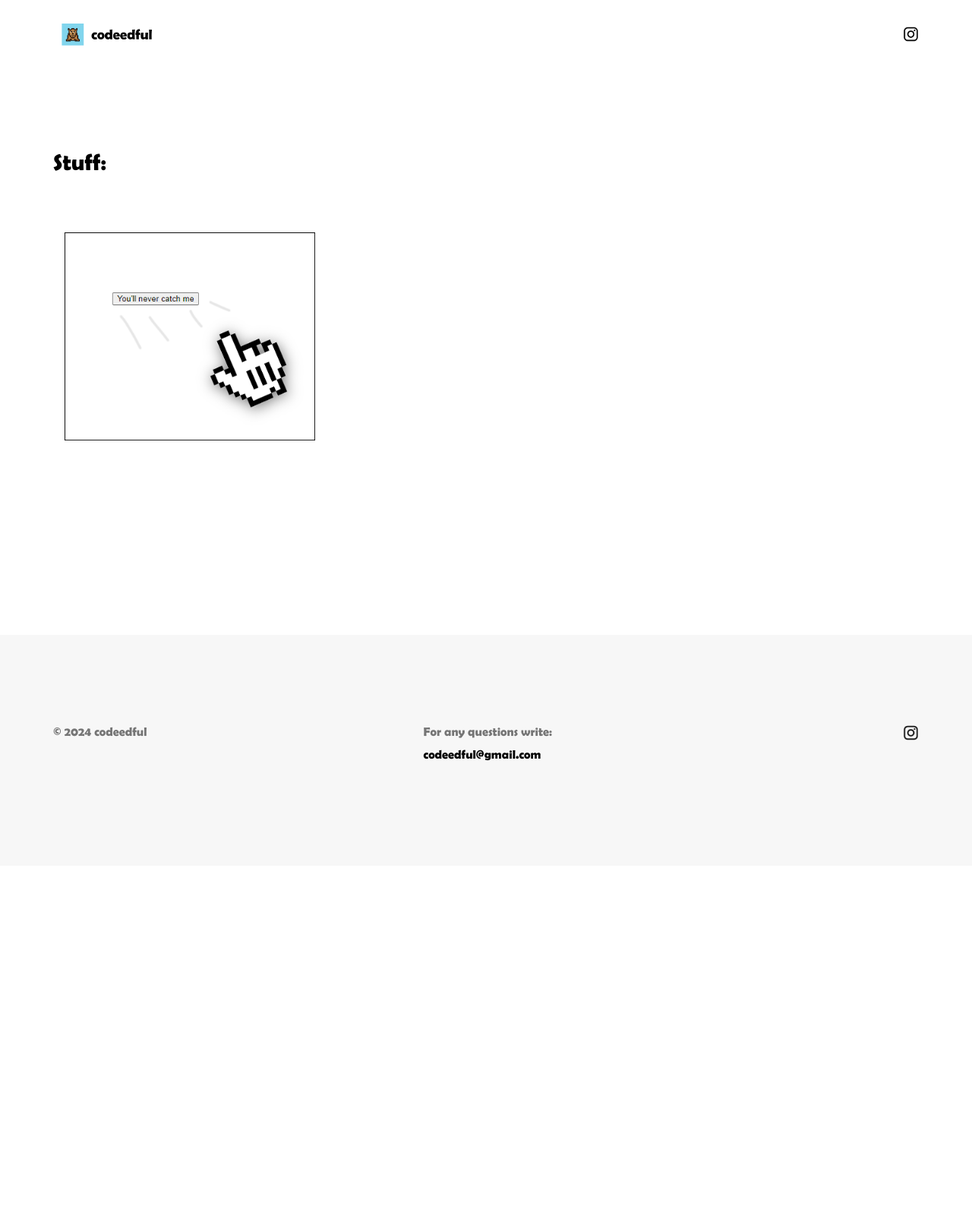
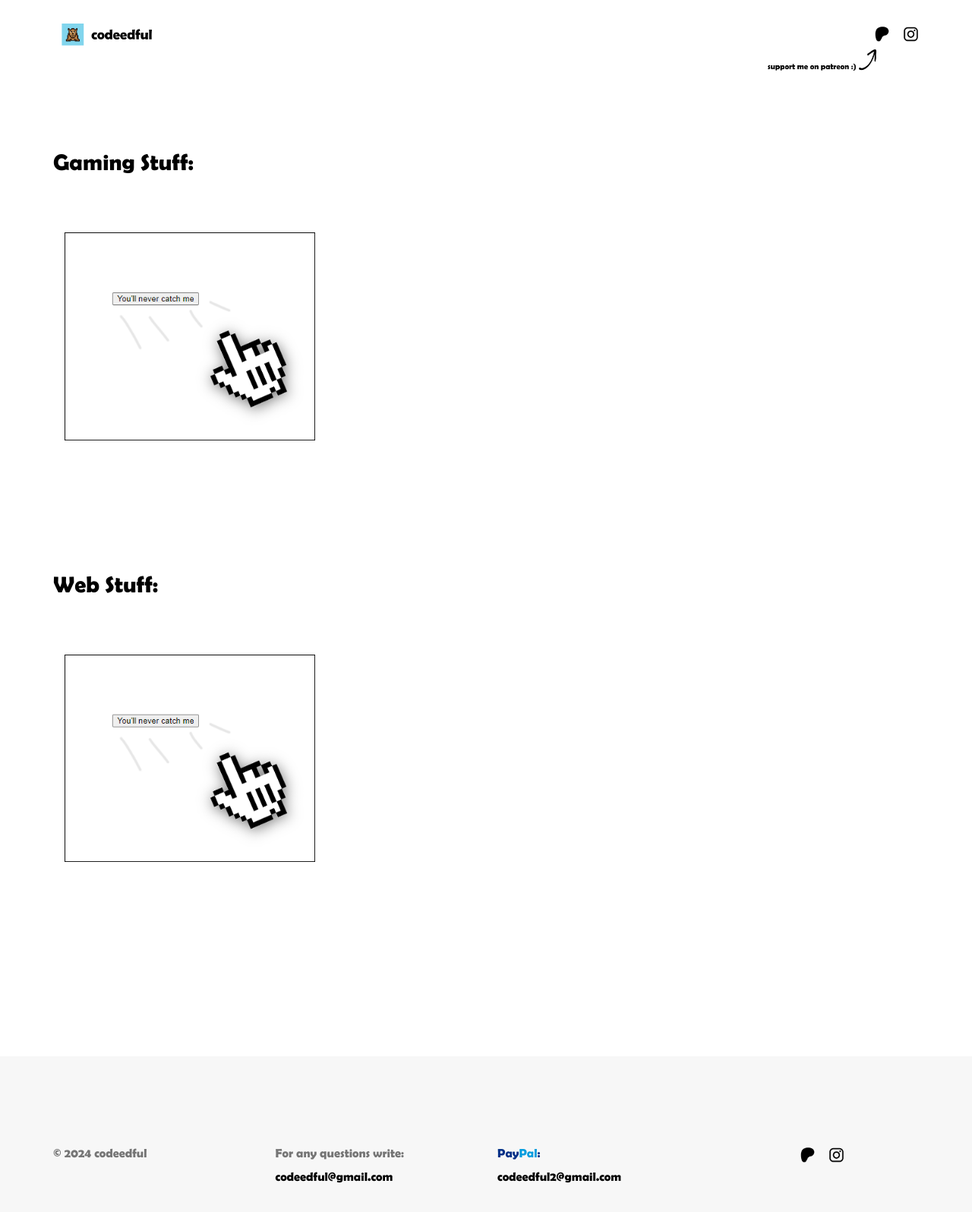
Before and after one commit to wabys32/codeedful, a plain HTML site: page index.html in a window 1280 px wide. Shown: the whole page at 76% size. Before the commit the page ends 1140 px from the top, so only its background shows below. Drawn offline with Linux system fonts and the light colour scheme.

Commit message:
Update index.html

```diff
--- a/index.html
+++ b/index.html
@@ -42,11 +42,17 @@
 
 				<div class="row">
 					<div class="col-sm-2 col-xs-2">
-						<img src="images/logo2.png" alt="logo" id="logo1">
+						<img src="images/logo2.png" alt="logo" id="logo1" draggable="false">
 					</div>
 					<div class="col-xs-10 text-right fh5co-top-social">
 						<ul class="gtco-social">
+							<li><img src="images/pat.png" alt="patreon" style="width: 21px;" onclick="goToLink('https://patreon.com/codeedful')" id="image_link"></li>
+						</ul>
+						<ul class="gtco-social">
 							<li><img src="images/ins.png" alt="instagram" style="width: 21px;" onclick="goToLink('https://www.instagram.com/codeedful?igsh=MWhhOGt4bWJuaWtiaA%3D%3D&utm_source=qr')" id="image_link"></li>
+						</ul>
+						<ul>
+							<img src="images/support2.png" alt="support me on patreon" style="height: 35px; position: absolute; right: 70px;" draggable="false" id="image_link" onclick="goToLink('https://patreon.com/codeedful')">
 						</ul>
 					</div>
 				</div>
@@ -58,13 +64,32 @@
 			<div class="container">
 				<div class="row row-pb-md">
 					<div class="col-md-7">
-
+						<!--Empty row-->
 					</div>
 				</div>
 
 				<div class="row row-pb-md">
 					<div class="col-md-7">
-						<h2 style="font-family: font3, sans-serif;">Stuff: </h2>
+						<h2 style="font-family: font3, sans-serif;">Gaming Stuff: </h2>
+					</div>
+				</div>
+				<div class="row row-pb-md">
+					<div class="col-md-4 col-sm-4 col-xs-6 fh5co-project animate-box">
+						<a href="https://button-tag.vercel.app/" target="_blank"><img src="images/banner1.png" alt="" class="img-responsive">
+							<h3>Button tag</h3>
+						</a>
+					</div>
+				</div>
+
+				<div class="row row-pb-md">
+					<div class="col-md-7">
+						<!--Empty row-->
+					</div>
+				</div>
+
+				<div class="row row-pb-md">
+					<div class="col-md-7">
+						<h2 style="font-family: font3, sans-serif;">Web Stuff: </h2>
 					</div>
 				</div>
 				<!--Default banner size: 410x340-->
@@ -82,7 +107,7 @@
 		<footer id="fh5co-footer">
 			<div class="container">
 				<div class="row">
-					<div class="col-md-4">
+					<div class="col-md-2 col-md-push">
 						<div class="fh5co-footer-widget" id="copyright_text">
 							<p id="copyright_text"></p>
 						</div>
@@ -92,8 +117,16 @@
 							<p>For any questions write:<br> <a href="mailto:codeedful@gmail.com">codeedful@gmail.com</a></p>
 						</div>
 					</div>
-					<div class="col-md-4 col-md-push-1">
+					<div class="col-md-3 col-md-push-1">
+						<div class="fh5co-footer-widget">
+							<span style="color: #003087;">Pay<span style="color:#009CDE">Pal</span>:<br> <a>codeedful2@gmail.com</a></span>
+						</div>
+					</div>
+					<div class="col-md-2 col-md-push-1">
 						<div class="fh5co-footer-widget gtco-social-wrap">
+							<ul class="gtco-social">
+								<li><img src="images/pat.png" alt="patreon" style="width: 21px;" onclick="goToLink('https://patreon.com/codeedful')" id="image_link"></li>
+							</ul>
 							<ul class="gtco-social">
 								<li><img src="images/ins.png" alt="instagram" style="width: 21px;" onclick="goToLink('https://www.instagram.com/codeedful?igsh=MWhhOGt4bWJuaWtiaA%3D%3D&utm_source=qr')" id="image_link"></li>
 							</ul>
```
